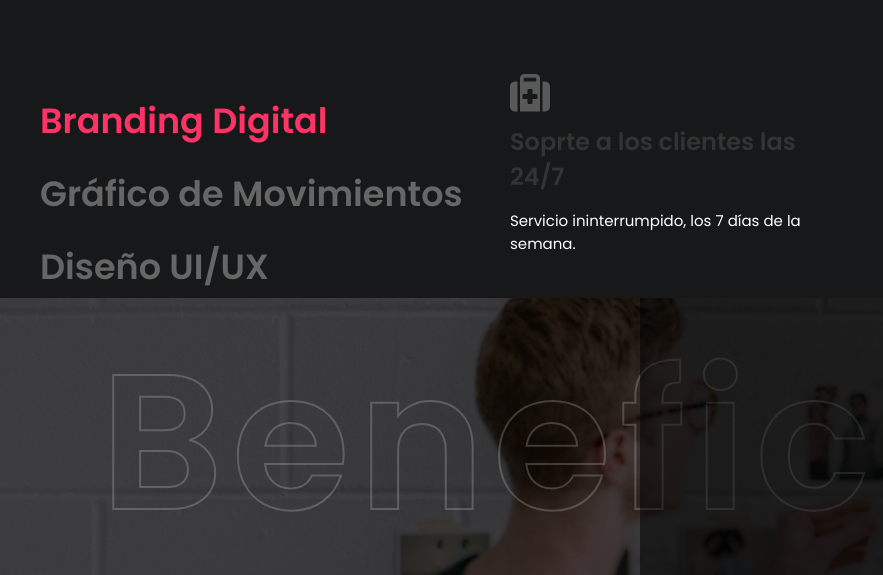
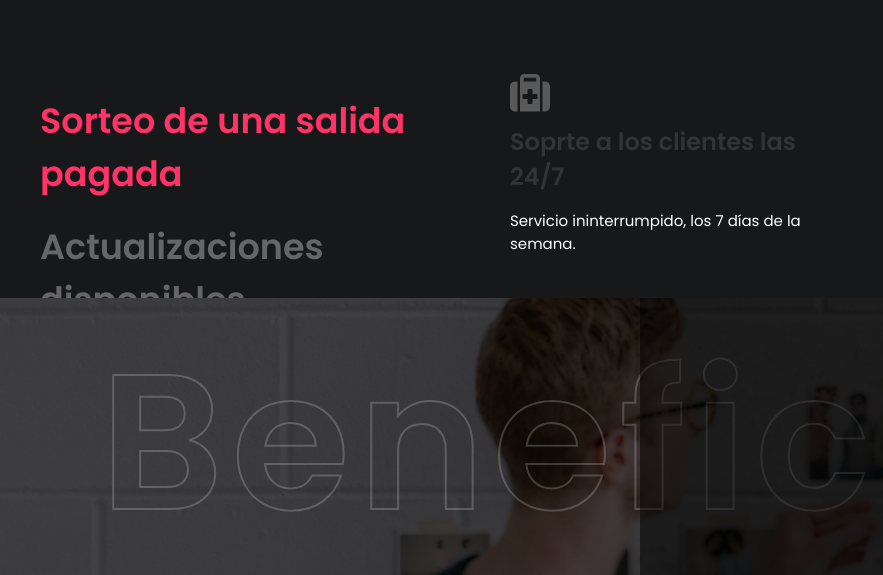
Before and after one commit to kevinvegafer/Yhazmin, a plain HTML site: page index.html in a window 1280 px wide. Shown: the part 4395-4970 px from the top of the page, 0-883 px from the left. Drawn offline with nearby package versions, Linux system fonts and the light colour scheme; a script that the page names is missing.

Commit message:
Update index.html

```diff
--- a/index.html
+++ b/index.html
@@ -117,10 +117,10 @@
         <div class="fila">
             <div class="menu">
                 <ul>
-                    <li id = "1" class="selected" onclick="mostrar(this)">Branding Digital</li>
-                    <li id = "2" onclick="mostrar(this)" class="">Gráfico de Movimientos</li>
-                    <li id = "3" onclick="mostrar(this)">Diseño UI/UX</li>
-                    <li id = "4" onclick="mostrar(this)">Desarrollo Web</li>
+                    <li id = "1" class="selected" onclick="mostrar(this)">Sorteo de una salida pagada</li>
+                    <li id = "2" onclick="mostrar(this)" class="">Actualizaciones disponibles</li>
+                    <li id = "3" onclick="mostrar(this)">Te Seguiré en tu instagram</li>
+                    <li id = "4" onclick="mostrar(this)">Entretenimiento</li>
                 </ul>
             </div>
             <div class="info">
```
